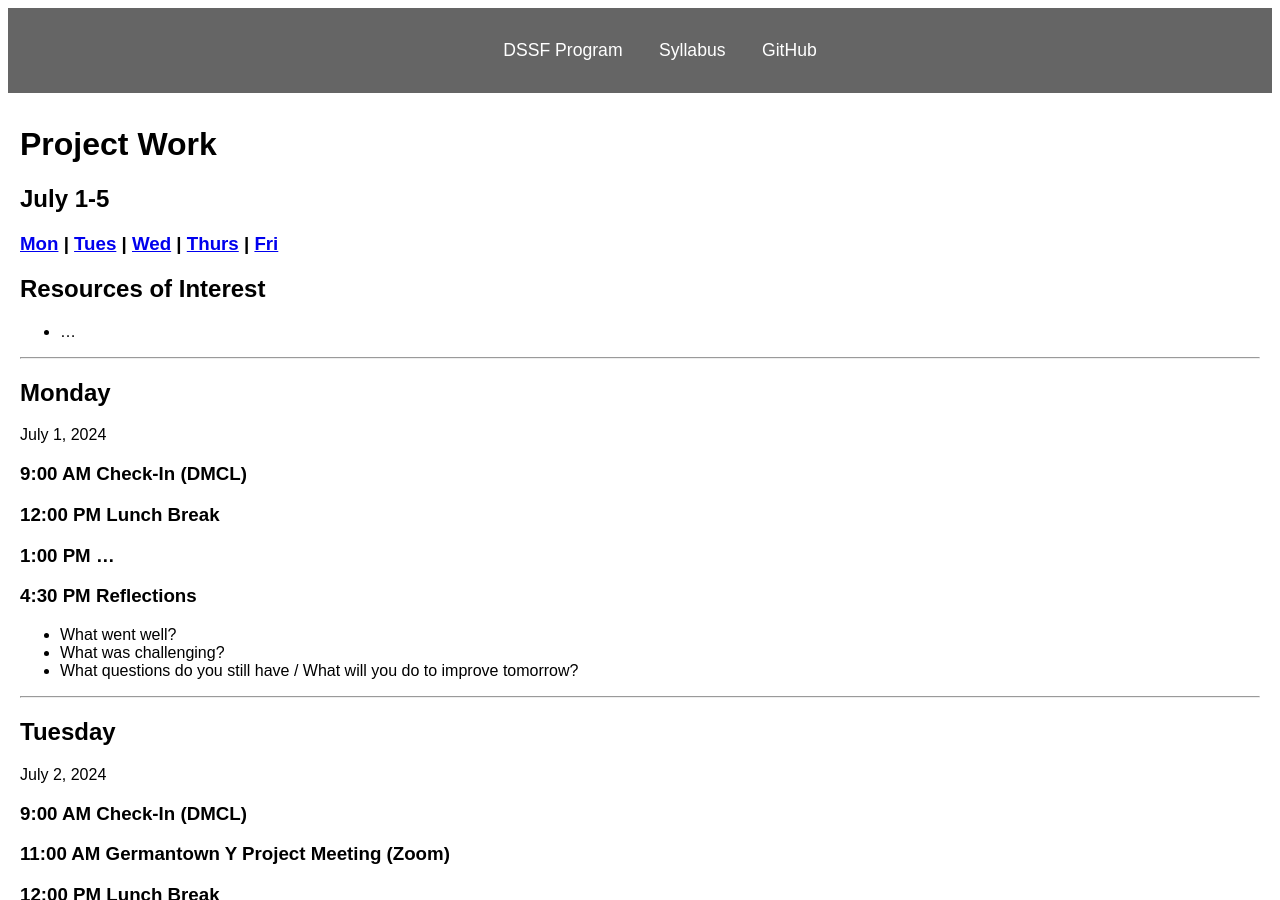
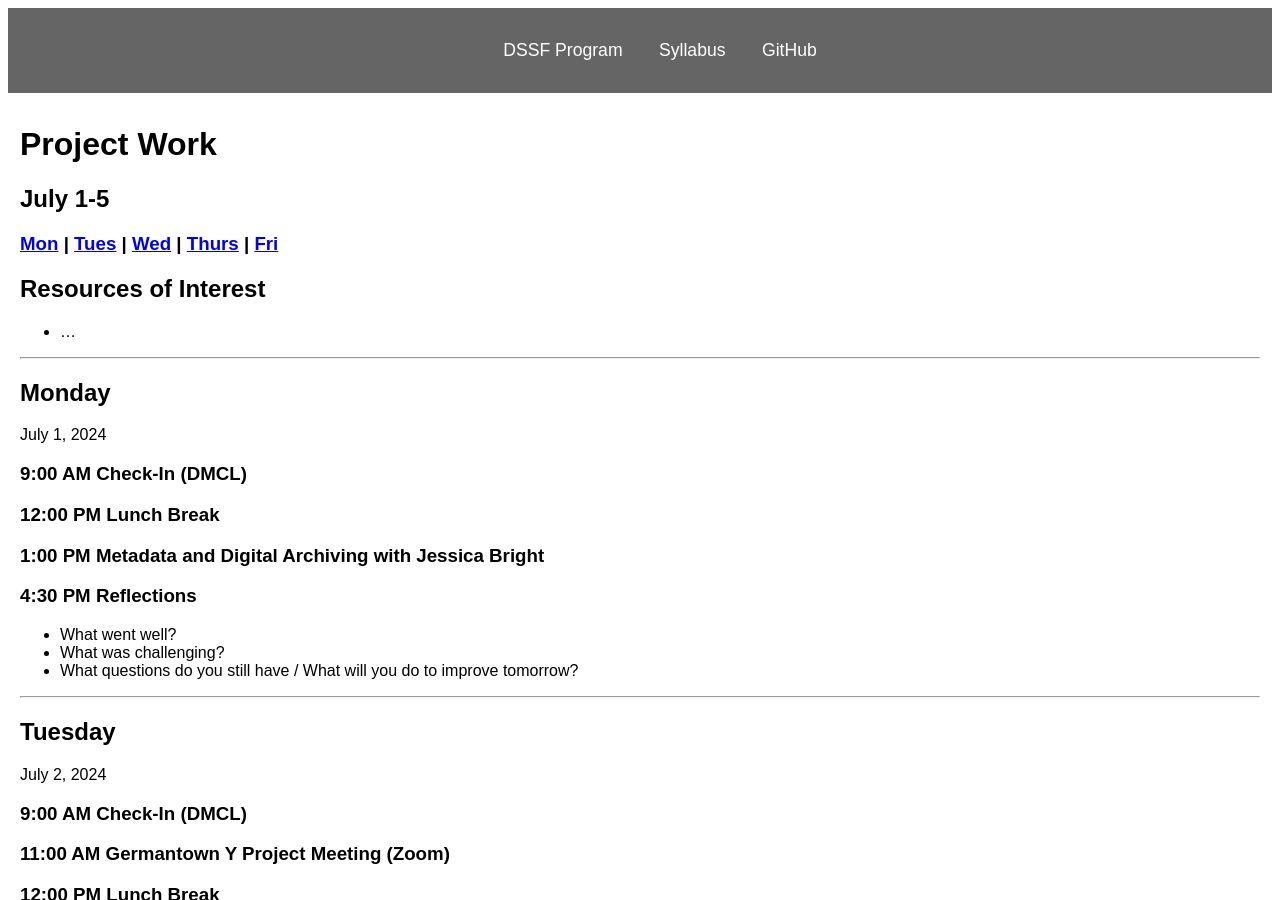
Before and after one commit to digbmc/dssf-syll, a Jekyll site: the page built from _weeks/05-work.md, in a window 1280 px wide and 900 px high. Built offline with Jekyll 4.4.1, drawn with Linux system fonts in a browser that asks for light colours.

Commit message:
Update 05-work.md
Adding Metadata and Digital Archiving Event

```diff
--- a/_weeks/05-work.md
+++ b/_weeks/05-work.md
@@ -17,7 +17,7 @@ July 1, 2024
 
 ### 12:00 PM Lunch Break
 
-### 1:00 PM ...
+### 1:00 PM Metadata and Digital Archiving with Jessica Bright
 
 ### 4:30 PM Reflections
 - What went well?
```
